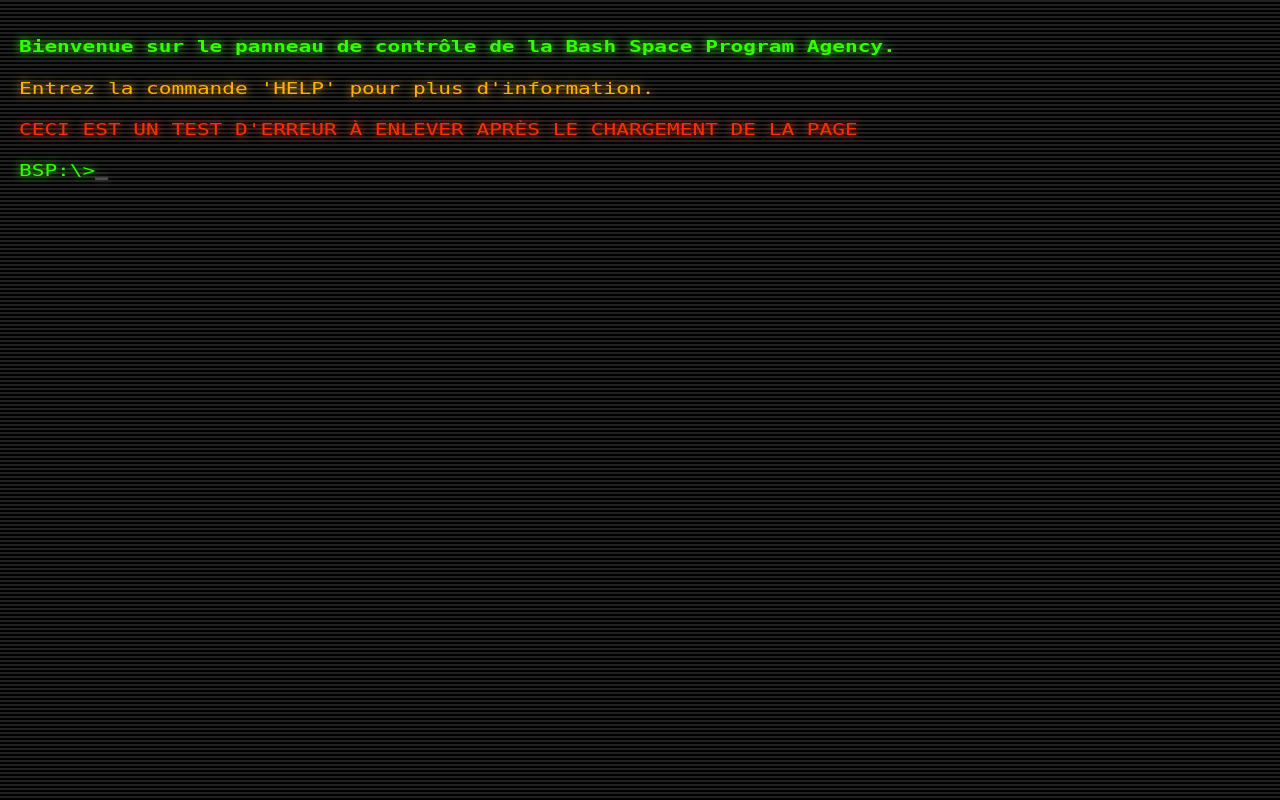
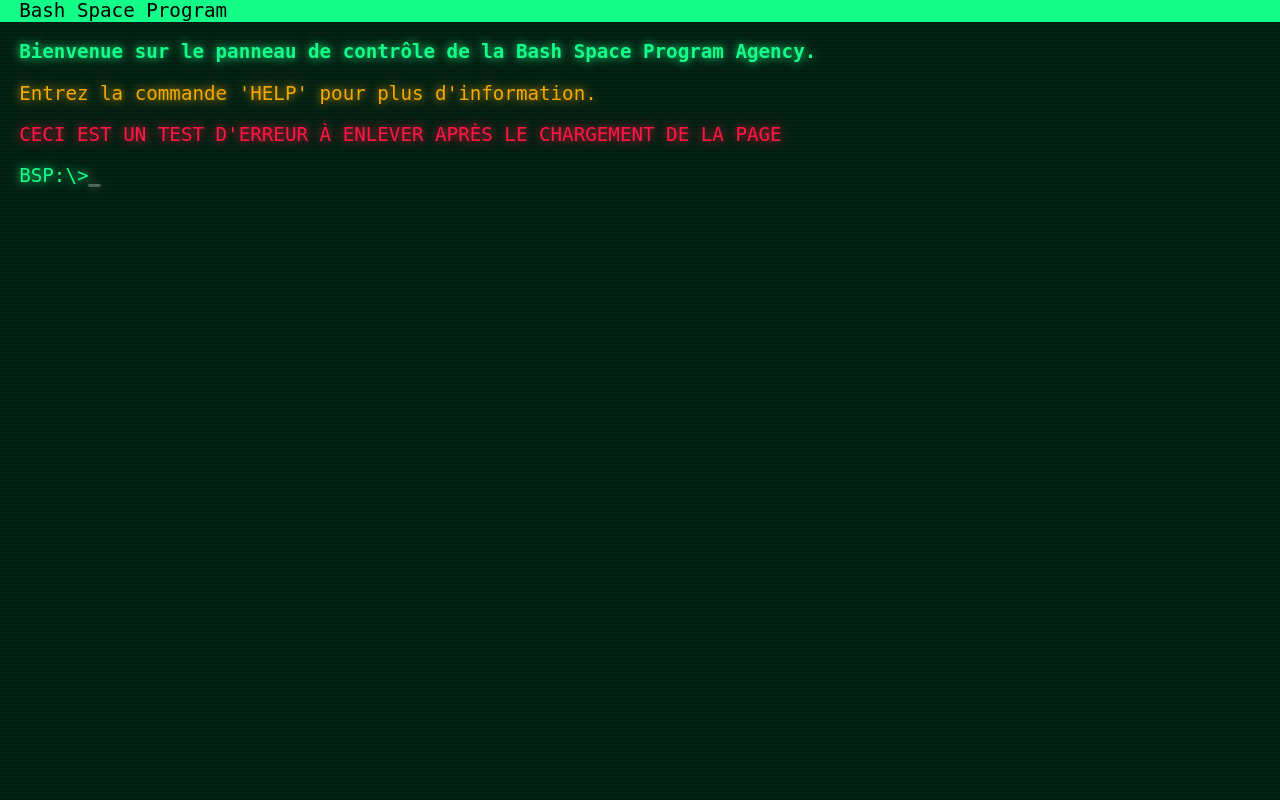
Before and after one commit to justinfiset/H2025_TCH099_03_A_C2, a PHP site: page / in a window 1280 px wide; the page is wider, and only the part inside the window is pictured. Run offline with PHP 8.4, Linux system fonts and the light colour scheme.

Commit message:
Ajout en-tête (barre titre) et modif couleur texte selectione

```diff
--- a/index.html
+++ b/index.html
@@ -11,6 +11,9 @@
 </head>
 <body>
     <div id="terminal-content">
+        <div id="terminal-title">
+            <p>Bash Space Program</p>
+        </div>
         <div id="terminal-output"></div>
 
         <div id="terminal-input">
--- a/ressources/css/global.css
+++ b/ressources/css/global.css
@@ -1,9 +1,9 @@
 body {
-    background: linear-gradient(to top, #000, #000, #222, #222);
+    background: linear-gradient(to top, #031e11, #031e11, #042314, #042314);
     background-size: cover;
     background-size: 100% 0.5vh;
 
-    color: #33FF00;
+    color: #14fd88;
     font-family: monospace;
     text-shadow: 0 0 10px;
     animation: terminal-lines 30s infinite linear;
@@ -21,12 +21,17 @@ body {
 #terminal-content {
     width: 100%;
     font-size: 1.2rem;
-    padding: 1em;
 }
 
-#terminal-content p, #terminal-input {
-    transform-origin: 0 0;
-    transform: scaleX(1.1) scaleY(0.8);
+#terminal-title,  #terminal-content *::selection  {
+    background-color: #14fd88;
+    color: black;
+    text-shadow: none;
+    filter: blur(0.5px);
+}
+
+#terminal-output, #terminal-input-prefix, #terminal-title {
+    padding-left: 1em;
 }
 
 @keyframes cursor-blink {
@@ -42,7 +47,7 @@ body {
     font-size: 0; /* To prevent whitespace added by the browser betweens <p> tags */
 }
 
-#terminal-input * {
+#terminal-input *{
     display: inline;
     font-size: 1.2rem;
 }
--- a/ressources/js/terminal.js
+++ b/ressources/js/terminal.js
@@ -85,6 +85,6 @@ function log(text, color) {
     window.scrollTo(0, document.body.scrollHeight); // On vient scroll la fenêtre à la bonne place (au bas)
 }
 
-function logInfo(text)    { log(text, "#33FF00"); }
-function logWarning(text) { log(text, "#FFB000");      }
-function logError(text)   { log(text, "#FB2E01");   }
+function logInfo(text)    { log(text, "#14FD88"); }
+function logWarning(text) { log(text, "#F2A900"); }
+function logError(text)   { log(text, "#FF1744"); }
```
